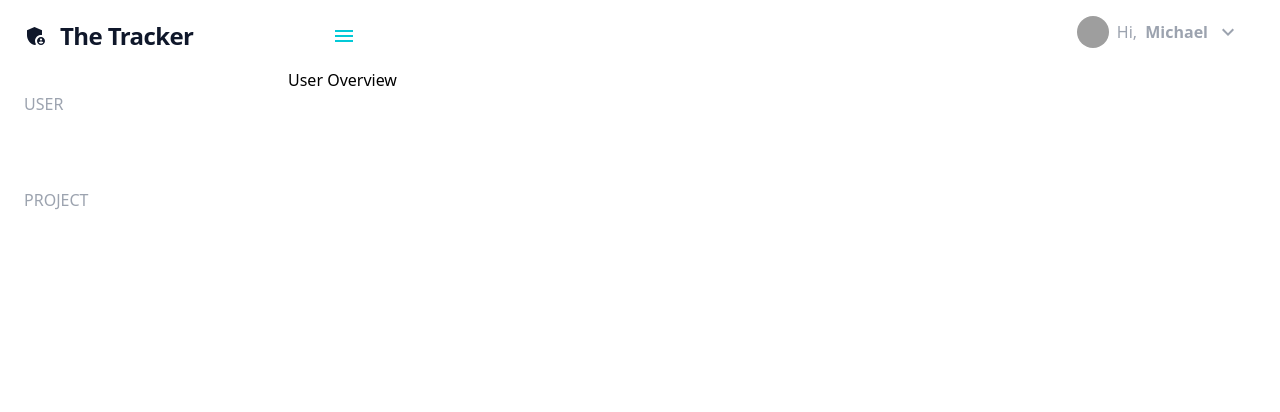
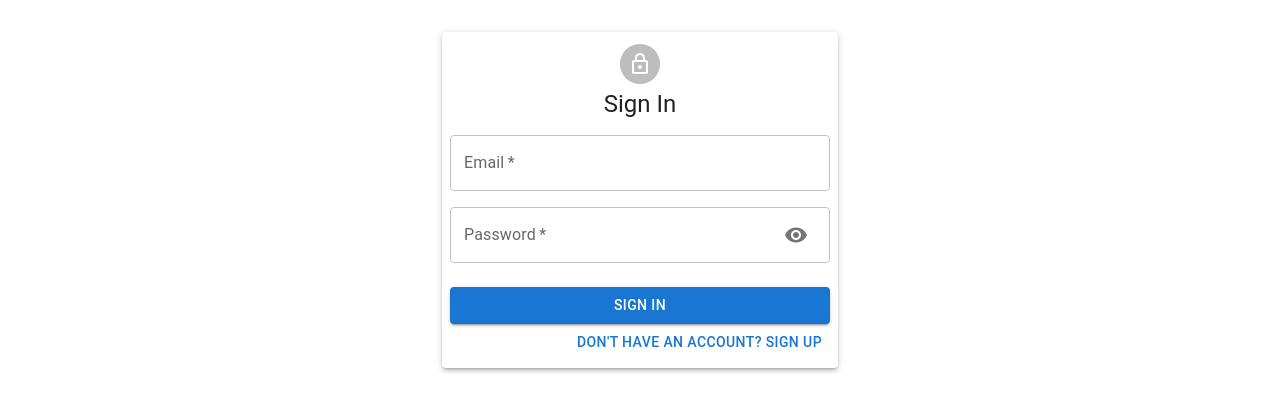
Before and after one commit to Tianyu659/the-tracker, a React (Create React App) app in the folder client/: page / in a window 1280 px wide. Shown: the top 412 px of the page. Built offline with nearby package versions, Linux system fonts and the light colour scheme; grey boxes are pictures that could not be loaded.

Commit message:
Created a basic auth form

```diff
--- a/client/src/App.tsx
+++ b/client/src/App.tsx
@@ -8,7 +8,7 @@ import { BrowserRouter, Routes, Route } from 'react-router-dom';
 import { useAppSelector } from './app/hooks';
 import Sidebar from './components/Sidebar';
 import Navbar from './components/Navbar';
-import { UserOverview, ProjectOverview, ProjectTasks, ProjectMembers } from './pages';
+import { Auth, UserOverview, ProjectOverview, ProjectTasks, ProjectMembers } from './pages';
 import './App.css';
 
 /**
@@ -22,7 +22,7 @@ function App() {
             <BrowserRouter>
                 <Routes>
                     {/* User */}
-                    <Route path="/" element={<UserOverview />} />
+                    <Route path="/" element={<Auth />} />
                     <Route path="/user/user" element={<UserOverview />} />
 
                     {/* Project */ }
--- /dev/null
+++ b/client/src/pages/auth/Auth.tsx
@@ -0,0 +1,83 @@
+import React, { useState, useRef, useEffect } from 'react';
+import { useDispatch } from 'react-redux';
+import { useNavigate } from 'react-router-dom';
+import { Avatar, Button, Paper, Grid, Typography, Container } from '@mui/material';
+import LockOutlinedIcon from '@mui/icons-material/LockOutlined';
+
+
+import Input from './Input';
+
+const initState = { firstName: '', lastName: '', email: '', password: '', confirmPassword: '' };
+
+const Auth = () => {
+
+    const ref = useRef(null);
+    //const dispatch = useDispatch();
+
+    //const navigate = useNavigate();
+
+    const [showPassword, setShowPassword] = useState(false);
+    const [isSignup, setSignup] = useState(false);
+    //const [width, setWidth] = useState(0);
+    const [formData, setFormData] = useState(initState);
+
+    const handleSubmit = (e: React.FormEvent<HTMLFormElement>) => {
+        e.preventDefault();
+
+        if (isSignup) {
+            //dispatch(signup(formData, navigate));
+        } else {
+            //dispatch(signin(formData, navigate));
+        }
+    }
+
+    const handleChange = (e: React.ChangeEvent<HTMLInputElement | HTMLTextAreaElement>)=> {
+        setFormData({ ...formData, [e.target.name]: e.target.value });
+    }
+
+    const handleShowPassword = () => {
+        setShowPassword((prev) => !prev);
+    }
+
+    const switchMode = () => {
+        setSignup((prev) => !prev);
+    }
+
+    return (
+        <Container component="main" maxWidth="xs">
+            <Paper className="mt-8 flex flex-col items-center p-2" elevation={3}>
+                <Avatar className="m-1 bg-black">
+                    <LockOutlinedIcon />
+                </Avatar>
+                <Typography variant="h5">{isSignup ? "Sign Up" : "Sign In"}</Typography>
+                <form style={{width: "100%", marginTop: 15}} onSubmit={handleSubmit} >
+                    <Grid container spacing={2} marginBottom={3}>
+                        {
+                            isSignup && (
+                                <>
+                                    <Input name="firstName" label="First Name" onChange={handleChange} autoFocus half/>
+                                    <Input name="lastName" label="Last Name" onChange={handleChange} half/>
+                                </>
+                            )
+                        }
+                        <Input name="email" label="Email" onChange={handleChange} type="email"/>
+                        <Input name="password" label="Password" onChange={handleChange} type={showPassword ? "text" : "password"} handleShowPassword={handleShowPassword}/>
+                        { isSignup && <Input name="confirmPassword" label="Confirm Password" onChange={handleChange} type="password"/> }
+                    </Grid>
+                    <Button type="submit" fullWidth variant="contained" color="primary" className="mt-3 mx-2 mb-2" ref={ref}>
+                        {isSignup ? "Sign Up" : "Sign In"}
+                    </Button>
+                    <Grid container justifyContent="flex-end">
+                        <Grid item>
+                            <Button onClick={switchMode}>
+                                { isSignup? "Already have an account? Sign In" : "Don't have an account? Sign Up"}
+                            </Button>
+                        </Grid>
+                    </Grid>
+                </form>
+            </Paper>
+        </Container>
+    )
+}
+
+export default Auth;
--- /dev/null
+++ b/client/src/pages/auth/Input.tsx
@@ -0,0 +1,42 @@
+import React from 'react'
+import { TextField, Grid, InputAdornment, IconButton } from '@mui/material';
+import Visibility from '@mui/icons-material/Visibility';
+import VisibilityOff from '@mui/icons-material/VisibilityOff';
+
+interface InputProps {
+    name: string;
+    label: string;
+    autoFocus?: boolean;
+    type?: string;
+    half?: boolean;
+    onChange: (e: React.ChangeEvent<HTMLInputElement | HTMLTextAreaElement>) => void;
+    handleShowPassword?: () => void;
+}
+
+const Input: React.FC<InputProps> = ({ name, label, autoFocus, type, half=false, onChange, handleShowPassword }) => {
+  return (
+    <Grid item xs={12} sm={half ? 6 : 12}>
+        <TextField
+            name={name}
+            onChange={onChange}
+            variant="outlined"
+            required
+            fullWidth
+            label={label}
+            autoFocus={autoFocus}
+            type={type}
+            InputProps={name === 'password' ? {
+                endAdornment: (
+                   <InputAdornment position="end">
+                       <IconButton onClick={handleShowPassword}>
+                           {type ==="password" ? <Visibility /> : <VisibilityOff />}
+                       </IconButton>
+                   </InputAdornment>
+                )
+            } : undefined}
+        />
+    </Grid>
+  )
+}
+
+export default Input;
--- a/client/src/pages/index.ts
+++ b/client/src/pages/index.ts
@@ -2,6 +2,9 @@
  * Project: The Tracker
  * Description: This file exports all of the JSX Elements from inside the ./pages directory.
  */
+
+// Auth
+export { default as Auth } from './auth/Auth';
 
 // User
 export { default as UserOverview } from './user/UserOverview';
```
